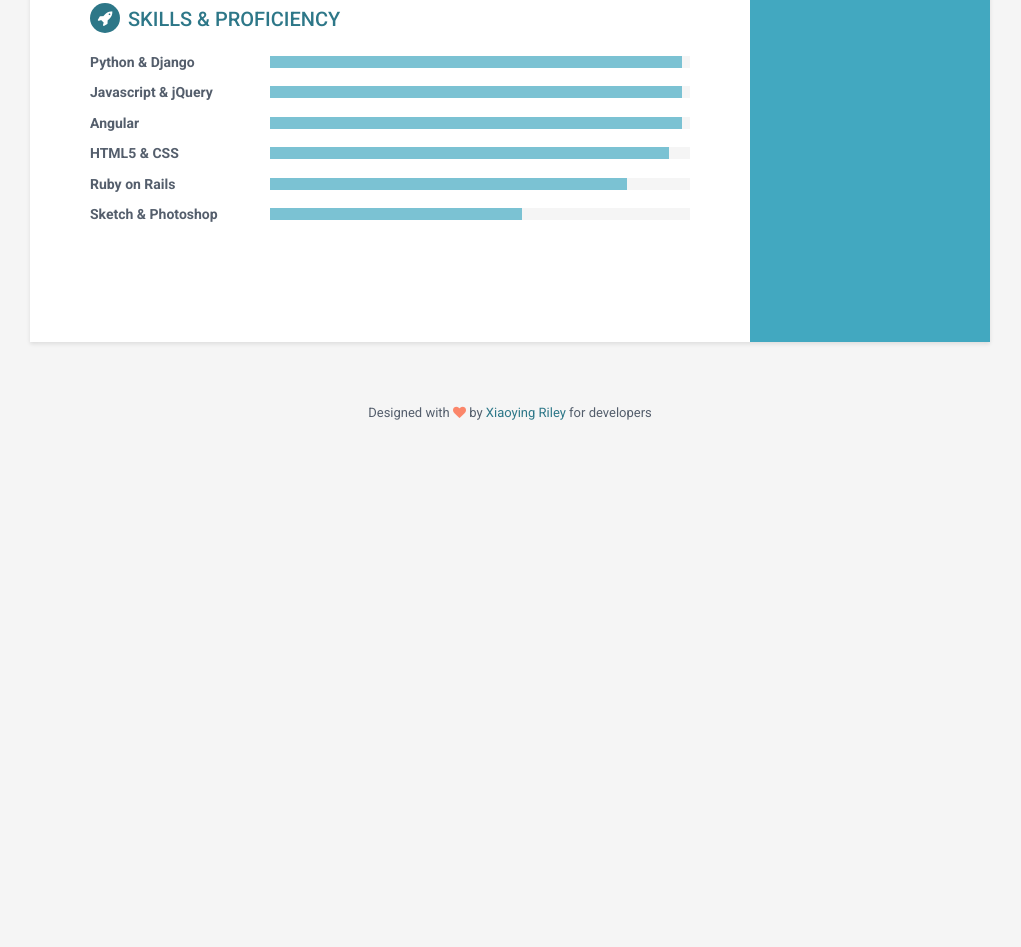
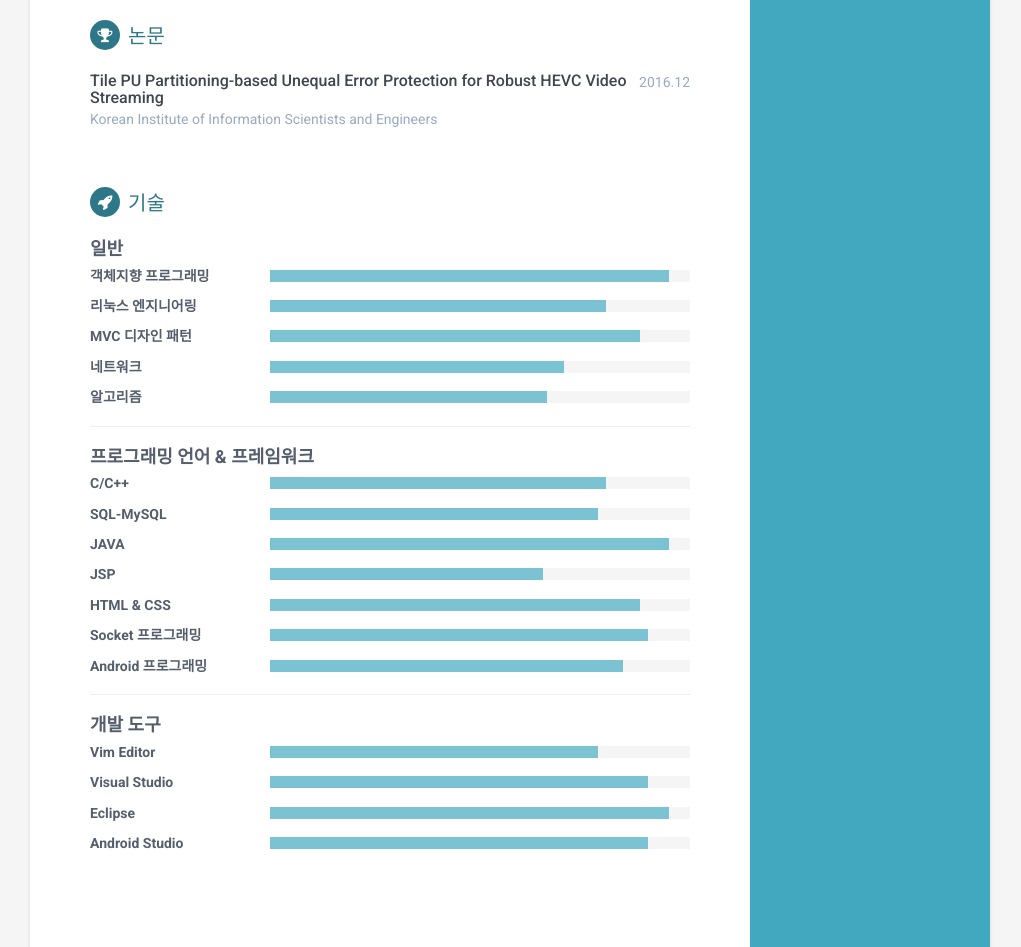
Before and after one commit to heinemann9/heinemann9.github.io, a plain HTML site: page index.html in a window 1280 px wide. Shown: the part 1850-2797 px from the top of the page, without its empty margins (130-1151 px from the left). Before the commit the page ends 2334 px from the top, so only its background shows below. Drawn offline with Linux system fonts and the light colour scheme.

Commit message:
updating skill, project

```diff
--- a/index.html
+++ b/index.html
@@ -129,7 +129,18 @@
 		    <span class="project-tagline">2014년 웹 프로그래밍 수업 당시 프로젝트를 JSP를 기반으로 한 웹페이지를 구현, MVC 패턴을 이용하였으며, Ibatis방식의 데이터베이스 연결을 사용</span>
 
                 </div><!--//item-->
+                <div class="item">
+                    <span class="project-title"><p><a href="http://stoneage9.blog.me/220029025721">영상처리 프로젝트 MFC</a></p></span>
+		    <div class="time">2014.06</div>
+		    <span class="project-tagline">영상처리 수업 당시 프로젝트를 C++기반의 MFC 프로그램을 제작하여 화소 점, 화소 영역, 기하학적 변환 등의 처리가 가능</span>
 
+                </div><!--//item-->
+		<div class="item">
+                    <span class="project-title"><p><a href="http://stoneage9.blog.me/40201644459">웹 서버 프로젝트</a></p></span>
+		    <div class="time">2013.06</div>
+		    <span class="project-tagline">고급 시스템 프로그래밍 수업 당시 리눅스를 설치하고 리눅스 내에서 http 웹서버를 구축하기 위한 파일들을 vi editor로 작성하고, 원하는 웹페이지를 출력할 수 있도록 함</span>
+
+                </div><!--//item-->
             </section><!--//section-->
             <section class=" certificate-section section">
 		<h2 class="section-title"><i class="fa fa-certificate"></i>자격증</h2>
@@ -230,33 +241,73 @@
 </div>
 			</section>
             <section class="skills-section section">
-                <h2 class="section-title"><i class="fa fa-rocket"></i>Skills &amp; Proficiency</h2>
+                <h2 class="section-title"><i class="fa fa-rocket"></i>기술</h2>
                 <div class="skillset">
+		    <div class="intro">
+			<h4 class="sub-title">일반</h4>
+		    </div>
                     <div class="item">
-                        <h3 class="level-title">Python &amp; Django</h3>
+
+                        <h3 class="level-title">객체지향 프로그래밍</h3>
                         <div class="level-bar">
-                            <div class="level-bar-inner" data-level="98%"></div>
+                            <div class="level-bar-inner" data-level="95%"></div>
                         </div><!--//level-bar-->
                     </div><!--//item-->
 
                     <div class="item">
-                        <h3 class="level-title">Javascript &amp; jQuery</h3>
+                        <h3 class="level-title">리눅스 엔지니어링</h3>
                         <div class="level-bar">
-                            <div class="level-bar-inner" data-level="98%">
+                            <div class="level-bar-inner" data-level="80%">
                             </div>
                         </div><!--//level-bar-->
                     </div><!--//item-->
 
                     <div class="item">
-                        <h3 class="level-title">Angular</h3>
+                        <h3 class="level-title">MVC 디자인 패턴</h3>
                         <div class="level-bar">
-                            <div class="level-bar-inner" data-level="98%">
+                            <div class="level-bar-inner" data-level="88%">
                             </div>
                         </div><!--//level-bar-->
                     </div><!--//item-->
 
                     <div class="item">
-                        <h3 class="level-title">HTML5 &amp; CSS</h3>
+                        <h3 class="level-title">네트워크</h3>
+                        <div class="level-bar">
+                            <div class="level-bar-inner" data-level="70%">
+                            </div>
+                        </div><!--//level-bar-->
+                    </div><!--//item-->
+
+                    <div class="item">
+                        <h3 class="level-title">알고리즘</h3>
+                        <div class="level-bar">
+                            <div class="level-bar-inner" data-level="66%">
+                            </div>
+                        </div><!--//level-bar-->
+                    </div><!--//item-->
+                </div>
+		<hr/>
+		<div class="skillset">
+		    <div class="intro">
+			<h4 class="sub-title">프로그래밍 언어 & 프레임워크</h4>
+		    </div>
+                    <div class="item">
+                        <h3 class="level-title">C/C++</h3>
+                        <div class="level-bar">
+                            <div class="level-bar-inner" data-level="80%"></div>
+                        </div><!--//level-bar-->
+                    </div><!--//item-->
+
+                    <div class="item">
+                        <h3 class="level-title">SQL-MySQL</h3>
+                        <div class="level-bar">
+                            <div class="level-bar-inner" data-level="78%">
+                            </div>
+                        </div><!--//level-bar-->
+                    </div><!--//item-->
+
+                    <div class="item">
+                        <h3 class="level-title">JAVA</h3>
                         <div class="level-bar">
                             <div class="level-bar-inner" data-level="95%">
                             </div>
@@ -264,21 +315,70 @@
                     </div><!--//item-->
 
                     <div class="item">
-                        <h3 class="level-title">Ruby on Rails</h3>
+                        <h3 class="level-title">JSP</h3>
                         <div class="level-bar">
-                            <div class="level-bar-inner" data-level="85%">
+                            <div class="level-bar-inner" data-level="65%">
                             </div>
                         </div><!--//level-bar-->
                     </div><!--//item-->
 
                     <div class="item">
-                        <h3 class="level-title">Sketch &amp; Photoshop</h3>
+                        <h3 class="level-title">HTML & CSS</h3>
                         <div class="level-bar">
-                            <div class="level-bar-inner" data-level="60%">
+                            <div class="level-bar-inner" data-level="88%">
                             </div>
                         </div><!--//level-bar-->
                     </div><!--//item-->
 
+                    <div class="item">
+                        <h3 class="level-title">Socket 프로그래밍</h3>
+                        <div class="level-bar">
+                            <div class="level-bar-inner" data-level="90%">
+                            </div>
+                        </div><!--//level-bar-->
+                    </div><!--//item-->
+                    <div class="item">
+                        <h3 class="level-title">Android 프로그래밍</h3>
+                        <div class="level-bar">
+                            <div class="level-bar-inner" data-level="84%">
+                            </div>
+                        </div><!--//level-bar-->
+                    </div><!--//item-->
+		<hr/>
+		<div class="skillset">
+		    <div class="intro">
+			<h4 class="sub-title">개발 도구</h4>
+		    </div>
+                    <div class="item">
+                        <h3 class="level-title">Vim Editor</h3>
+                        <div class="level-bar">
+                            <div class="level-bar-inner" data-level="78%"></div>
+                        </div><!--//level-bar-->
+                    </div><!--//item-->
+
+                    <div class="item">
+                        <h3 class="level-title">Visual Studio</h3>
+                        <div class="level-bar">
+                            <div class="level-bar-inner" data-level="90%">
+                            </div>
+                        </div><!--//level-bar-->
+                    </div><!--//item-->
+
+                    <div class="item">
+                        <h3 class="level-title">Eclipse</h3>
+                        <div class="level-bar">
+                            <div class="level-bar-inner" data-level="95%">
+                            </div>
+                        </div><!--//level-bar-->
+                    </div><!--//item-->
+
+                    <div class="item">
+                        <h3 class="level-title">Android Studio</h3>
+                        <div class="level-bar">
+                            <div class="level-bar-inner" data-level="90%">
+                            </div>
+                        </div><!--//level-bar-->
+                    </div><!--//item-->
                 </div>
             </section><!--//skills-section-->
 
```
